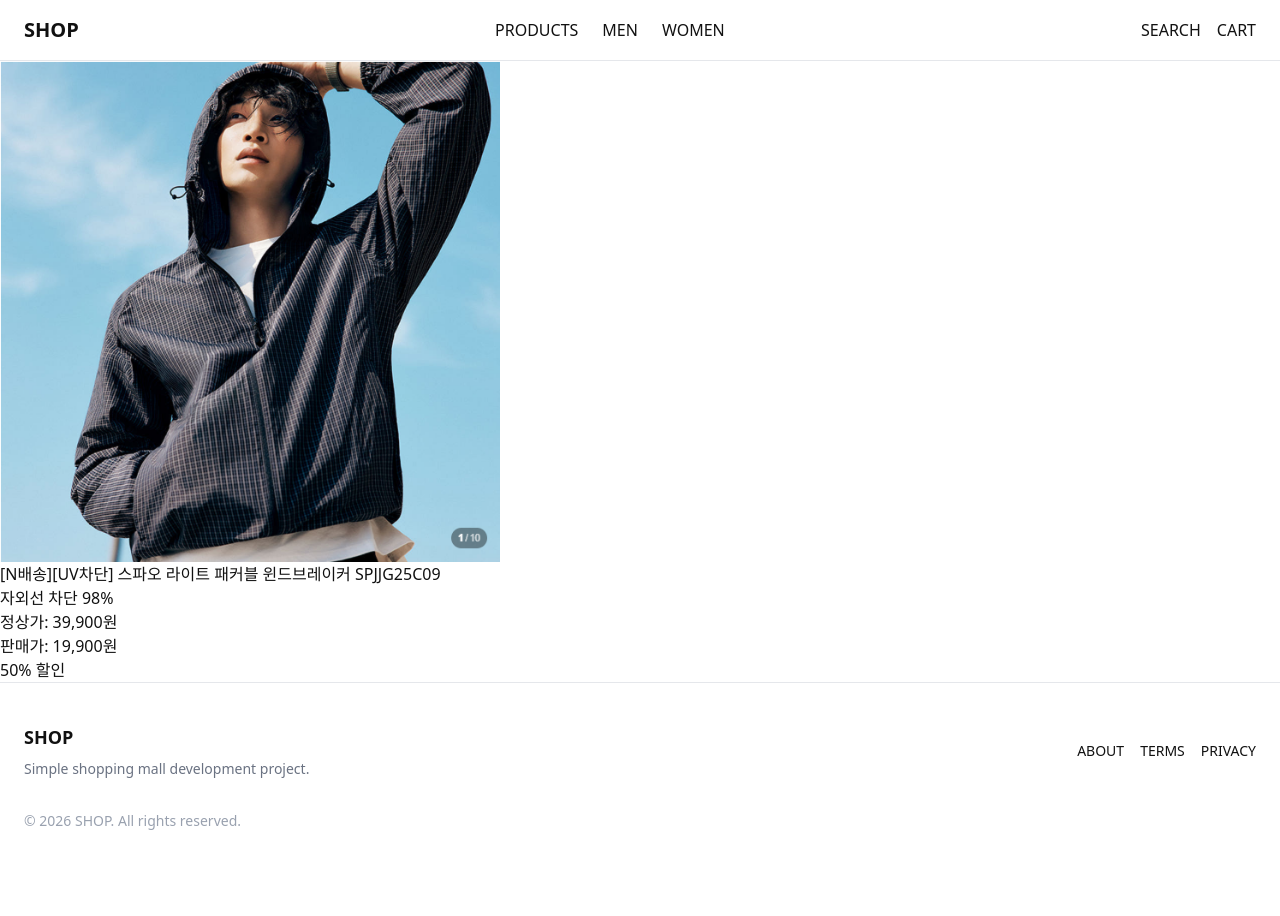
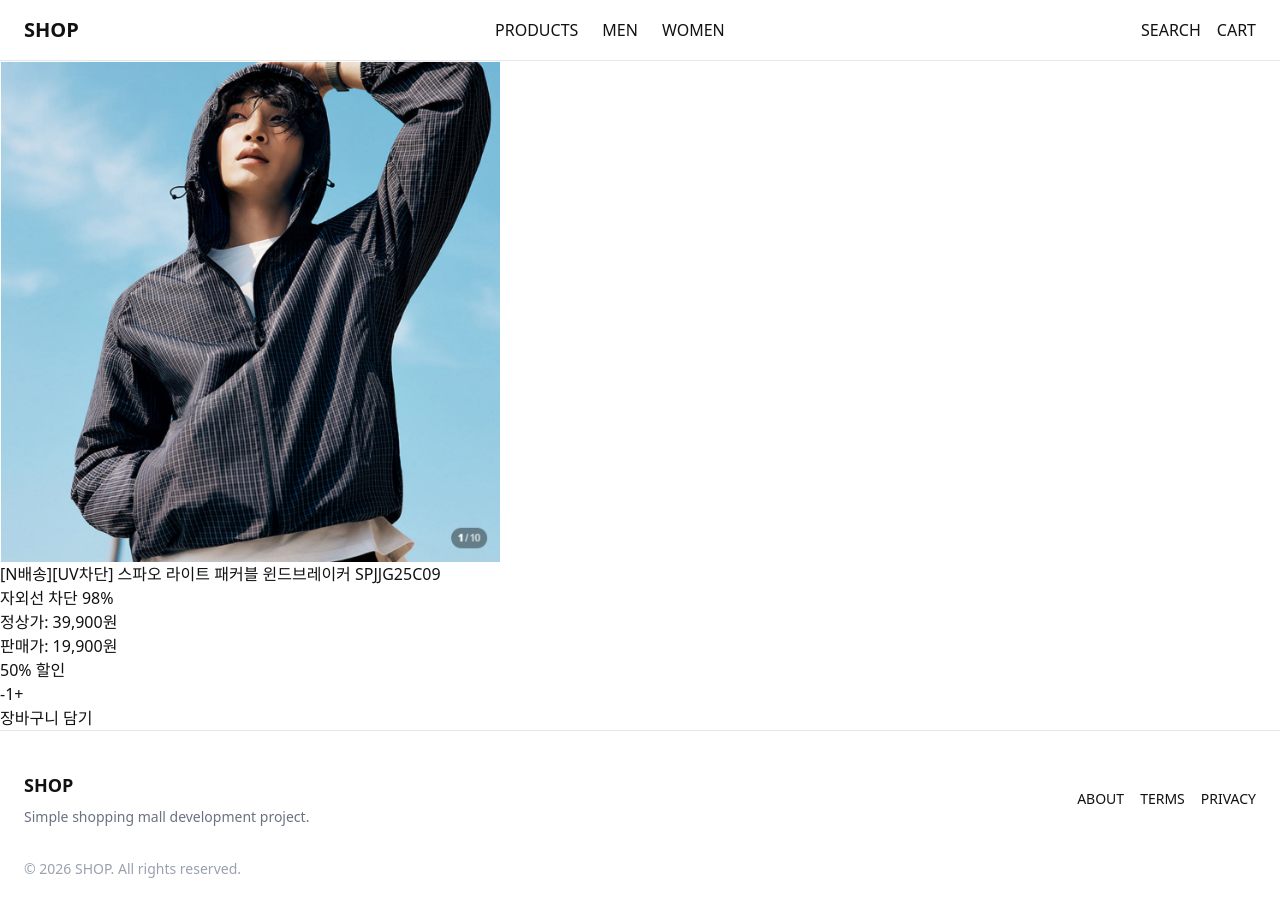
Before and after one commit to kieeler123/shopping-mall-development, a Next.js app: page /products/1 in a window 1280 px wide. Shown: the top 916 px of the page. Before the commit the page ends 871 px from the top, so only its background shows below. Built offline with nearby package versions, Linux system fonts and the light colour scheme.

Commit message:
day3-cart

```diff
--- /dev/null
+++ b/app/cart/page.tsx
@@ -0,0 +1,56 @@
+"use client";
+
+import { useEffect, useState } from "react";
+import { products } from "@/data/products";
+import type { CartItem } from "@/types/cart";
+
+export default function CartPage() {
+  const [cart, setCart] = useState<CartItem[]>([]);
+
+  useEffect(() => {
+    const savedCart = localStorage.getItem("cart");
+
+    if (!savedCart) {
+      return;
+    }
+
+    const parsedCart: CartItem[] = JSON.parse(savedCart);
+
+    setCart(parsedCart);
+  }, []);
+
+  if (cart.length === 0) {
+    return (
+      <main>
+        <h1>장바구니</h1>
+        <p>장바구니가 비어 있습니다.</p>
+      </main>
+    );
+  }
+
+  return (
+    <main>
+      <h1>장바구니</h1>
+
+      <ul>
+        {cart.map((item) => {
+          const product = products.find(
+            (product) => product.id === item.productId,
+          );
+
+          if (!product) {
+            return null;
+          }
+
+          return (
+            <li key={item.productId}>
+              <h2>{product.name}</h2>
+              <p>수량: {item.quantity}</p>
+              <p>가격: {product.salePrice.toLocaleString()}원</p>
+            </li>
+          );
+        })}
+      </ul>
+    </main>
+  );
+}
--- a/app/products/[id]/page.tsx
+++ b/app/products/[id]/page.tsx
@@ -1,3 +1,4 @@
+import AddToCart from "@/components/product/AddToCart";
 import { products } from "@/data/products";
 import Image from "next/image";
 import { notFound } from "next/navigation";
@@ -36,6 +37,7 @@ export default async function ProductDetailPage({
       <p>판매가: {product.salePrice.toLocaleString()}원</p>
 
       <p>{discountRate}% 할인</p>
+      <AddToCart productId={product.id} />
     </main>
   );
 }
--- /dev/null
+++ b/src/components/product/AddToCart.tsx
@@ -0,0 +1,54 @@
+"use client";
+
+import { useState } from "react";
+import type { CartItem } from "@/types/cart";
+
+type AddToCartProps = {
+  productId: number;
+};
+
+export default function AddToCart({ productId }: AddToCartProps) {
+  const [quantity, setQuantity] = useState(1);
+
+  const handleAddToCart = () => {
+    const savedCart = localStorage.getItem("cart");
+
+    const cart: CartItem[] = savedCart ? JSON.parse(savedCart) : [];
+
+    const existingItem = cart.find((item) => item.productId === productId);
+
+    if (existingItem) {
+      existingItem.quantity += quantity;
+    } else {
+      cart.push({
+        productId,
+        quantity,
+      });
+    }
+
+    localStorage.setItem("cart", JSON.stringify(cart));
+  };
+
+  return (
+    <div>
+      <div>
+        <button
+          type="button"
+          onClick={() => setQuantity((prev) => Math.max(1, prev - 1))}
+        >
+          -
+        </button>
+
+        <span>{quantity}</span>
+
+        <button type="button" onClick={() => setQuantity((prev) => prev + 1)}>
+          +
+        </button>
+      </div>
+
+      <button type="button" onClick={handleAddToCart}>
+        장바구니 담기
+      </button>
+    </div>
+  );
+}
--- /dev/null
+++ b/src/types/cart.ts
@@ -0,0 +1,4 @@
+export type CartItem = {
+  productId: number;
+  quantity: number;
+};
```
Also changed, not shown: 5 other files (tests, documents, lock files or other folders).
